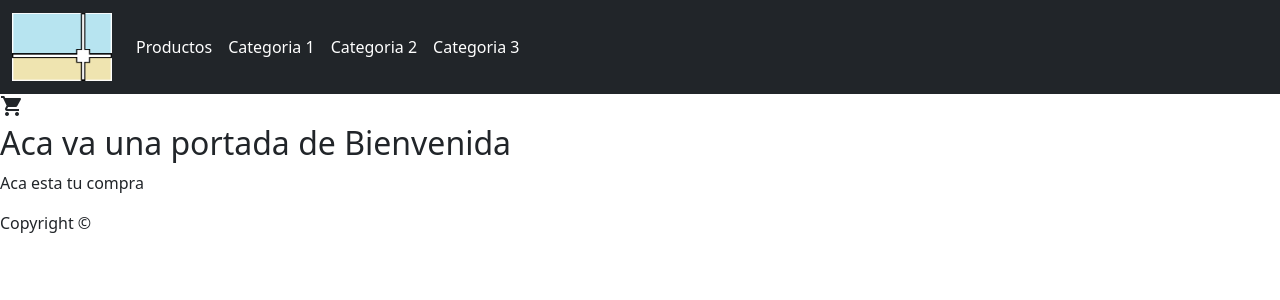
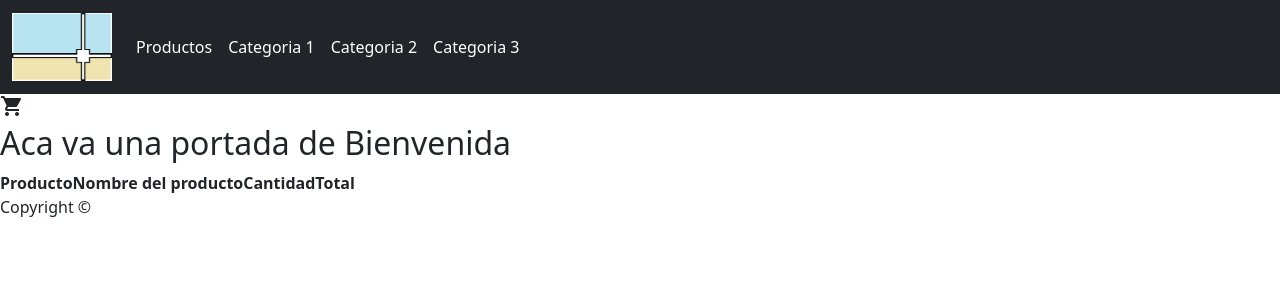
Before and after one commit to GarridoRicardo/app_coder, a React (Create React App) app: page /cart in a window 1280 px wide. Shown: the top 300 px of the page. Built offline with nearby package versions, Linux system fonts and the light colour scheme.

Commit message:
optimizando contexto

```diff
--- a/src/Cart.js
+++ b/src/Cart.js
@@ -2,13 +2,26 @@ import { useContext } from "react";
 import { contexto } from "./cartContext";
 
 const Cart = () => {
+
     const resultado = useContext(contexto);
-    console.log(resultado);
     return (
-        <div>
-            <p>Aca esta tu compra</p>
-        </div>
+        <main>
+            {resultado.length == 0?<p>Tu carrito esta vacio</p>:
+                <table>
+                    <thead>
+                        <tr>
+                            <th>Producto</th>
+                            <th>Nombre del producto</th>
+                            <th>Cantidad</th>
+                            <th>Total</th>
+                        </tr>
+                    </thead>
+
+                </table>
+            }
+        </main>
     )
+
 }
 
 export default Cart
--- a/src/cartContext.js
+++ b/src/cartContext.js
@@ -1,5 +1,4 @@
 import {createContext , useState} from 'react';
-
 export const contexto = createContext();
 
 const {Provider} = contexto;
@@ -7,16 +6,36 @@ const CustomComponet = ({children}) => {
 
     const [cart, setCart] = useState([]);
 
+    //Agregando Productos al carrito
     const addToCart = (producto,cantidad) => {
-        console.log("soy agregar producto");
-        console.log(producto,cantidad);
+        //Aplico condicional para verificar si el producto ya existe en el carrito
+        if(isInCart(producto.id)){
+            //Ejecuto un map para recorrer el la copia de cart.
+            //Si el producto ya existe en el carrito es decir que su id es igual, entonces "pusheo" la cantidad al item, sino solo dejo el item
+            setCart([...cart.map(item => {
+                if(item.producto.id === producto.id){
+                    item.cantidad += cantidad;
+                }
+                return item;
+            })])
+
+        //Si es distinto entonces pusheo el producto al carrito
+        }else{
         setCart([...cart, {producto,cantidad}]);
+    }}
+
+    //Funcion que me valida si el producto ya esta en el carrito
+    const isInCart = (id) => {
+        const productoCarrito = cart.find(item => item.producto.id === id);
+        return productoCarrito;
     }
 
+    //Restando Productos del carrito
     const removeFromCart = (producto) => {
         setCart([...cart.filter(item => item.producto.id !== producto.id)]);
     }
 
+     //Vaciar carrito
     const vaciar = () => {
         setCart([]);
     }
@@ -34,10 +53,3 @@ const CustomComponet = ({children}) => {
         </Provider>)
 }
 export default CustomComponet
-
-/*
-        const isInCart = (producto) => {
-            const index = cart.findIndex(item => item.producto === producto);
-            return index >= 0;
-        }
-    */
```
